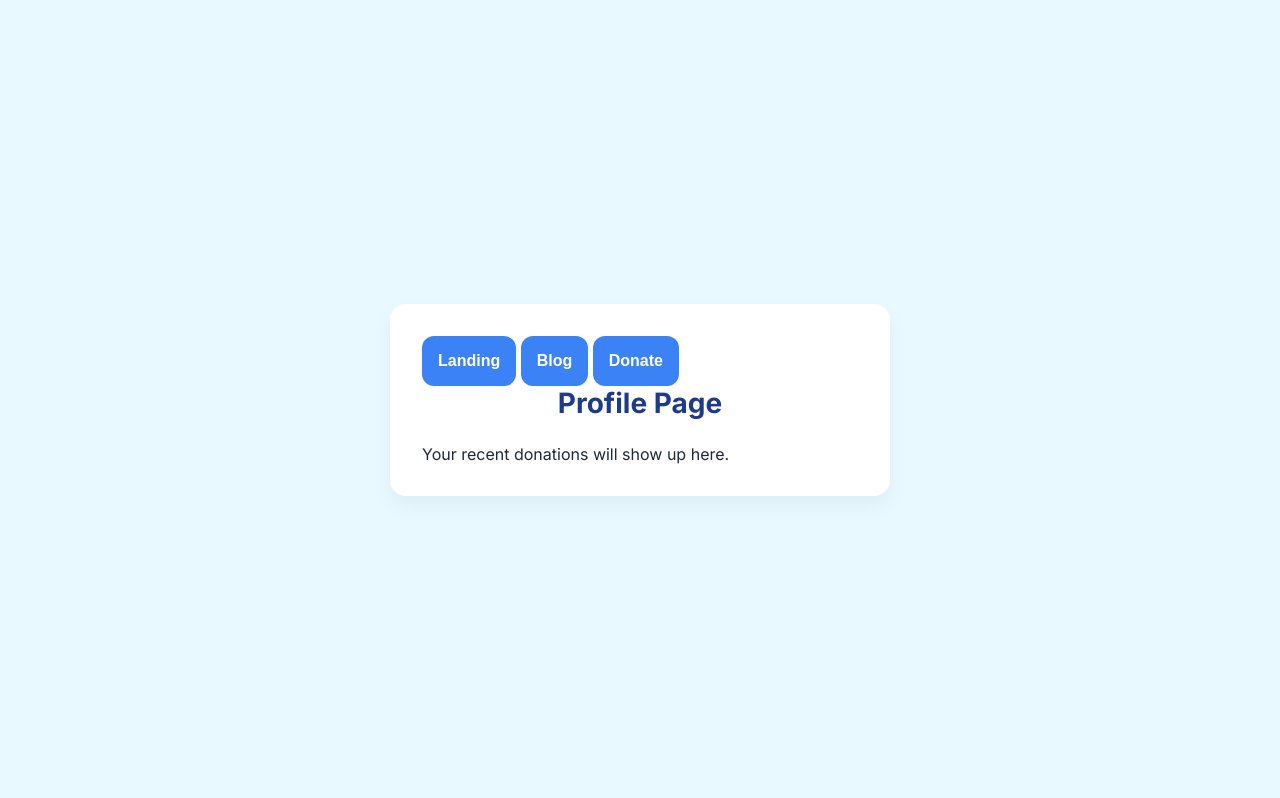
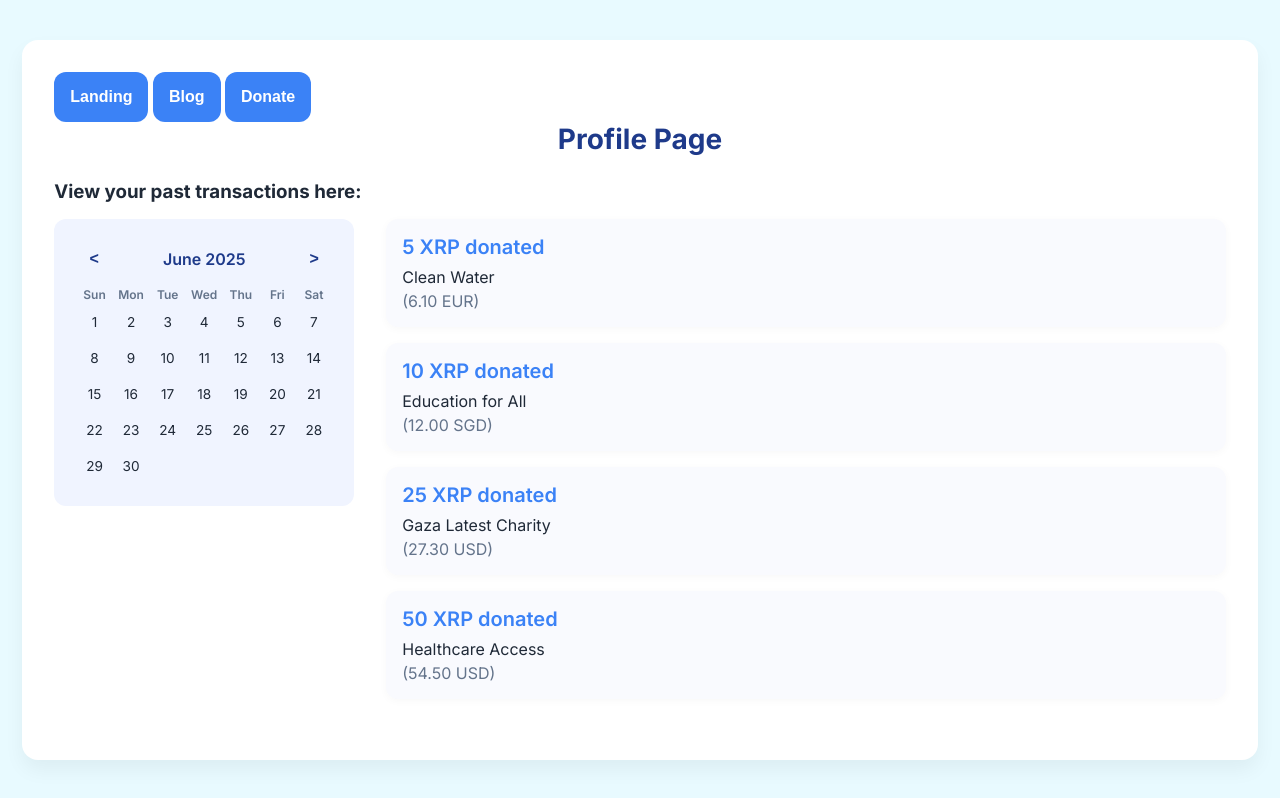
Before and after one commit to SlothyCat/xrp_hackathon, a website: page frontend/profile.html in a window 1280 px wide. Drawn offline with Linux system fonts and the light colour scheme.

Commit message:
Update past transactions

```diff
--- a/frontend/profile.html
+++ b/frontend/profile.html
@@ -3,19 +3,39 @@
 <head>
   <meta charset="UTF-8"/>
   <meta name="viewport" content="width=device-width, initial-scale=1.0"/>
-  <title>Profile</title>
+  <title>Profile – XRP Charity Pool</title>
   <link rel="stylesheet" href="style.css"/>
 </head>
 <body>
   <div class="container">
     <nav class="navbar">
-        <button onclick="location.href='index.html'">Landing</button>
-        <button onclick="location.href='blog.html'">Blog</button>
-        <button onclick="location.href='donation.html'">Donate</button>
+      <button onclick="location.href='index.html'">Landing</button>
+      <button onclick="location.href='blog.html'">Blog</button>
+      <button onclick="location.href='donation.html'">Donate</button>
     </nav>
 
     <h1>Profile Page</h1>
-    <p>Your recent donations will show up here.</p>
+    <h3>View your past transactions here:</h3>
+    <div class="profile-grid">
+      <div class="calendar-section">
+        <div class="calendar-container">
+          <div class="calendar-header">
+            <button id="prev-month">&lt;</button>
+            <span id="calendar-month-year"></span>
+            <button id="next-month">&gt;</button>
+          </div>
+          <div class="calendar-weekdays">
+            <div>Sun</div><div>Mon</div><div>Tue</div>
+            <div>Wed</div><div>Thu</div><div>Fri</div><div>Sat</div>
+          </div>
+          <div id="calendar" class="calendar-grid"></div>
+        </div>
+      </div>
+
+      <div id="donation-list" class="donation-list"></div>
+    </div>
   </div>
+
+  <script src="profile.js"></script>
 </body>
 </html>
--- /dev/null
+++ b/frontend/profile.js
@@ -0,0 +1,84 @@
+const donations = [
+    { date: '2025-06-05', charity: 'Clean Water',         xrp: 5,  fiatAmt: 6.1,  fiatCurr: 'EUR' },
+    { date: '2025-06-07', charity: 'Education for All',    xrp: 10, fiatAmt: 12.0, fiatCurr: 'SGD' },
+    { date: '2025-06-08', charity: 'Gaza Latest Charity',  xrp: 25, fiatAmt: 27.3, fiatCurr: 'USD' },
+    { date: '2025-06-08', charity: 'Healthcare Access',    xrp: 50, fiatAmt: 54.5, fiatCurr: 'USD' },
+  ];
+
+// Calendar functionality
+  let current = new Date();
+  let selectedDate = '';
+
+  function pad(n) { return n < 10 ? '0'+n : n; }
+
+  function renderDonations(filterDate = '') {
+    const list = document.getElementById('donation-list');
+    list.innerHTML = '';
+
+    const toShow = filterDate
+      ? donations.filter(d => d.date === filterDate)
+      : donations;
+
+    toShow.forEach(d => {
+      const card = document.createElement('div');
+      card.className = 'donation-item';
+      card.innerHTML = `
+        <div class="xrp">${d.xrp} XRP donated</div>
+        <div class="charity">${d.charity}</div>
+        <div class="fiat">(${d.fiatAmt.toFixed(2)} ${d.fiatCurr})</div>
+      `;
+      list.appendChild(card);
+    });
+  }
+
+// Calendar grid
+  function renderCalendar() {
+    const year = current.getFullYear();
+    const month = current.getMonth();
+    const firstDay = new Date(year, month, 1).getDay();
+    const daysInMonth = new Date(year, month+1, 0).getDate();
+
+    document.getElementById('calendar-month-year')
+      .textContent = current.toLocaleString('default', { month: 'long', year: 'numeric' });
+
+    const cal = document.getElementById('calendar');
+    cal.innerHTML = '';
+
+    for (let i = 0; i < firstDay; i++) {
+      const empty = document.createElement('div');
+      cal.appendChild(empty);
+    }
+
+    for (let d = 1; d <= daysInMonth; d++) {
+      const cell = document.createElement('div');
+      cell.className = 'calendar-day';
+      const dateStr = `${year}-${pad(month+1)}-${pad(d)}`;
+      cell.textContent = d;
+
+      if (dateStr === selectedDate) {
+        cell.classList.add('selected');
+      }
+
+      cell.addEventListener('click', () => {
+        selectedDate = dateStr;
+        renderDonations(selectedDate);
+        renderCalendar();
+      });
+
+      cal.appendChild(cell);
+    }
+  }
+
+  window.addEventListener('DOMContentLoaded', () => {
+    document.getElementById('prev-month').addEventListener('click', () => {
+      current.setMonth(current.getMonth() - 1);
+      renderCalendar();
+    });
+    document.getElementById('next-month').addEventListener('click', () => {
+      current.setMonth(current.getMonth() + 1);
+      renderCalendar();
+    });
+
+    renderCalendar();
+    renderDonations();
+  });
--- a/frontend/style.css
+++ b/frontend/style.css
@@ -30,12 +30,16 @@ body {
 }
 
 .container {
-  background-color: var(--surface);
+  background: var(--surface);
+  width: 99%;
+  max-width: 1400px;
+  height: 90vh;
+  margin: 0 auto;
   padding: 2rem;
   border-radius: 1rem;
-  width: 100%;
-  max-width: 500px;
-  box-shadow: 0 10px 20px rgba(0, 0, 0, 0.05);
+  box-shadow: 0 10px 20px rgba(0,0,0,0.05);
+  position: relative;
+  overflow-y: auto;
 }
 
 h1 {
@@ -119,3 +123,117 @@ button:hover {
 .error {
   color: var(--error);
 }
+
+/* Profile page calendar*/
+.profile-grid {
+  display: grid;
+  grid-template-columns: 300px 1fr;
+  gap: 2rem;
+  margin-top: 1rem;
+  align-items: start;
+}
+
+.calendar-container {
+  background: #f0f4ff;
+  padding: 1.5rem;
+  border-radius: 0.75rem;
+  /* fixed width: */
+  width: 100%;
+  max-width: 300px;
+  box-sizing: border-box;
+}
+
+/* Month header */
+.calendar-header {
+  display: flex;
+  justify-content: space-between;
+  align-items: center;
+  margin-bottom: 0.75rem;
+}
+.calendar-header button {
+  background: none;
+  border: none;
+  font-size: 1rem;
+  cursor: pointer;
+  color: var(--primary);
+  width: 1.75rem;
+  height: 1.75rem;
+  display: flex;
+  align-items: center;
+  justify-content: center;
+}
+.calendar-header span {
+  font-weight: 600;
+  color: var(--primary);
+  font-size: 1rem;
+}
+
+/* Weekday labels */
+.calendar-weekdays {
+  display: grid;
+  grid-template-columns: repeat(7, 1fr);
+  column-gap: 0.25rem;
+  text-align: center;
+  margin-bottom: 0.25rem;
+}
+.calendar-weekdays div {
+  font-size: 0.75rem;
+  font-weight: 600;
+  color: var(--muted);
+}
+
+.calendar-grid {
+  display: grid;
+  grid-template-columns: repeat(7, 1fr);
+  column-gap: 0.25rem;
+  row-gap: 0.25rem;
+  justify-items: center;
+}
+
+/* Individual day */
+.calendar-day {
+  width: 2rem;
+  height: 2rem;
+  font-size: 0.85rem;
+  display: flex;
+  align-items: center;
+  justify-content: center;
+  border-radius: 0.35rem;
+  cursor: pointer;
+}
+.calendar-day:hover {
+  background: var(--surface);
+}
+.calendar-day.selected {
+  background: var(--accent);
+  color: #fff;
+}
+
+/* Donation list */
+.donation-list {
+  display: flex;
+  flex-direction: column;
+  gap: 1rem;
+}
+
+/* Donation Card */
+.donation-item {
+  background: #f9fafe;
+  border-radius: 0.75rem;
+  padding: 1rem;
+  box-shadow: 0 2px 8px rgba(0,0,0,0.03);
+}
+.donation-item .xrp {
+  font-size: 1.25rem;
+  font-weight: 600;
+  color: var(--accent);
+}
+.donation-item .charity {
+  margin-top: 0.5rem;
+  font-weight: 500;
+  color: var(--text);
+}
+.donation-item .fiat {
+  margin-top: 0.25rem;
+  color: var(--muted);
+}
```
